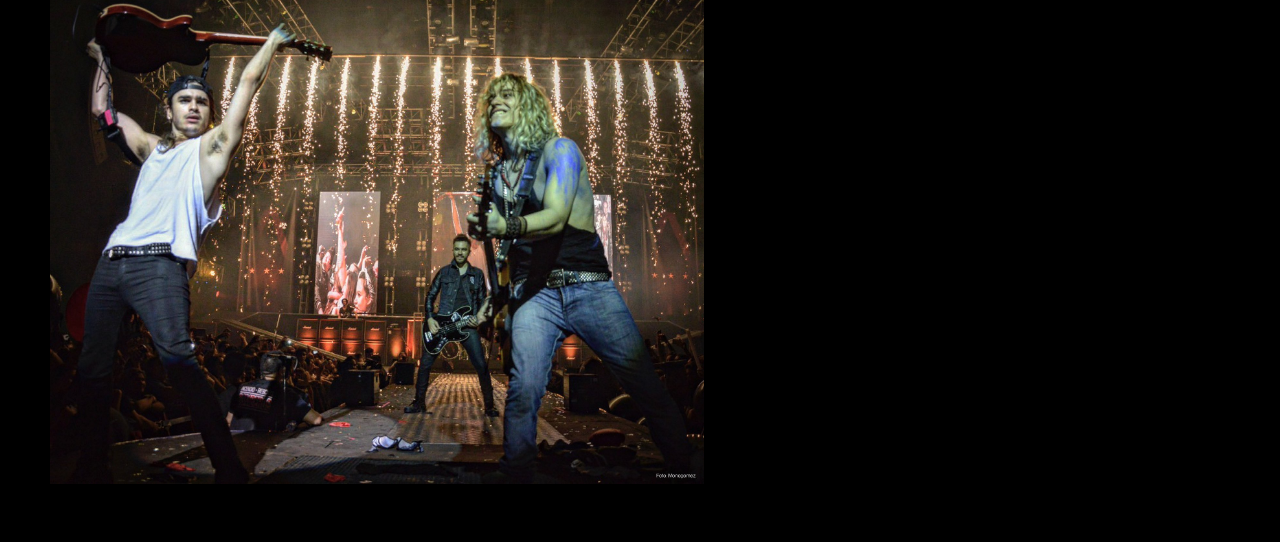
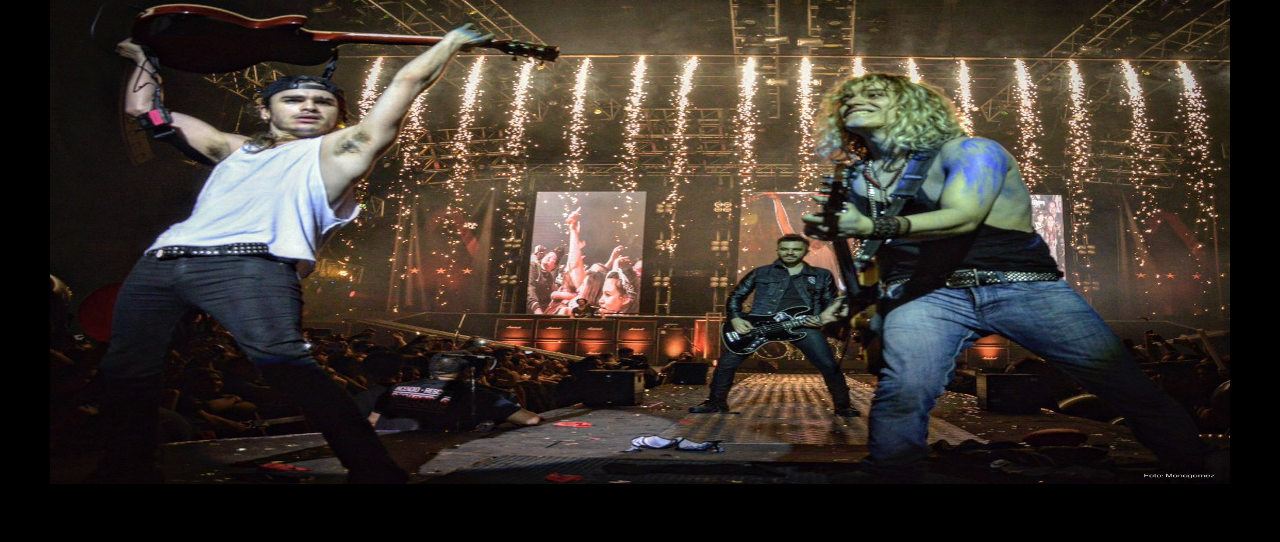
Before and after one commit to bripedlone/airbag-page, a plain HTML site: page index.html in a window 1280 px wide. Shown: the part 158-700 px from the top of the page. Drawn offline with nearby package versions, Linux system fonts and the light colour scheme; files whose address does not match are found by name.

Commit message:
arreglando foto pt 2

```diff
--- a/style.css
+++ b/style.css
@@ -125,12 +125,8 @@ font-family: 'Roboto', sans-serif;
     font-size: 20px;
 }
 /* imagenes*/
-img{
-    max-width: 100%;
-    max-height: 100%;
-}
 .main img{
-    width: auto;
+    width: 100%;
     height: 500px;
     padding-left: 50px;
     padding-right: 50px;
```
